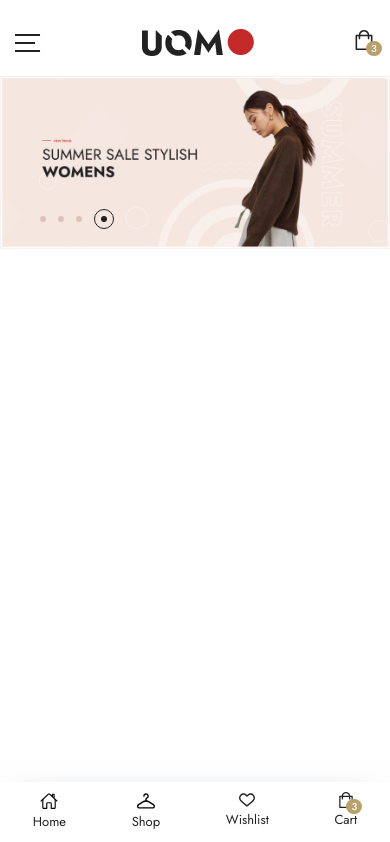
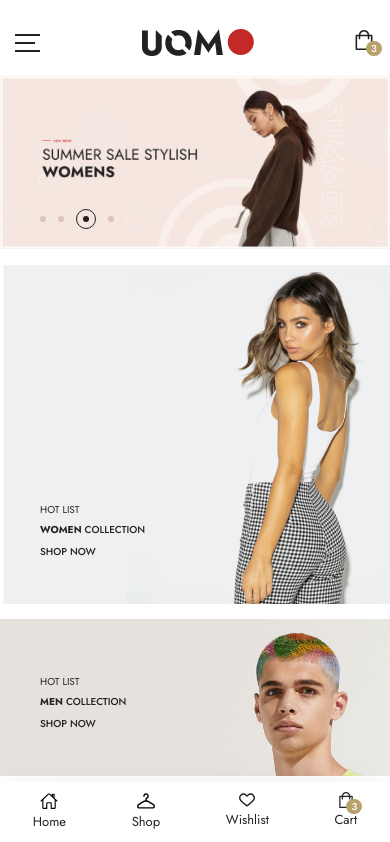
Before and after one commit to mdshihab75/UOMO-Ecommerce-Project, a React (Vite) app: page / in a window 390 px wide. Shown: the top 842 px of the page. Built offline with nearby package versions, Linux system fonts and the light colour scheme.

Commit message:
Category Part Responsive Done

```diff
--- a/src/Components/Home/Category.jsx
+++ b/src/Components/Home/Category.jsx
@@ -6,16 +6,16 @@ import { Link } from 'react-router'
 
 const Category = () => {
   return (
-    <section className='mt-25'>
+    <section className='mt-4 md:mt-25 mb-10 md:mb-0'>
         <Container>
-            <div className='grid grid-cols-4 grid-rows-2 gap-7.5'>
+            <div className='grid md:grid-cols-4 md:grid-rows-2 gap-3.75 md:gap-7.5'>
                 { CategoryData?.map((item) => (
-                <div key={item.id} className={`h-full w-full relative ${item.id == 1 && "col-span-2 row-span-2"} ${item.id == 2 && "col-span-2 row-span-1"}`}>
+                <div key={item.id} className={`h-full w-full relative ${item.id == 1 && "md:col-span-2 md:row-span-2"} ${item.id == 2 && "md:col-span-2 md:row-span-1"}`}>
                     <Image className="w-full h-full" src={item.Image} alt={item.name}/>
                         <div className='absolute bottom-10 left-10'>
-                        <h2 className='font-jost font-normal text-sm leading-6 text-primary-black'>HOT LIST</h2>
-                        <h3 className='font-jost font-medium text-[26px] text-primary-black'><span className='font-bold'>{item.name} </span>COLLECTION</h3>
-                        <Link className="font-jost font-medium text-sm leading-6 text-primary-black relative after:bg-primary-black after:content-[''] after:h-0.5 after:w-0 after:left-0 after:bottom-0 after:absolute hover:after:w-[40%] after:duration-300" to={item.link}>SHOP NOW</Link>
+                        <h2 className='font-jost font-normal text-[10px] md:text-sm leading-6 text-primary-black'>HOT LIST</h2>
+                        <h3 className='font-jost font-medium text-[10px] md:text-[26px] text-primary-black'><span className='font-bold'>{item.name} </span>COLLECTION</h3>
+                        <Link className="font-jost font-medium text-[10px] md:text-sm leading-6 text-primary-black relative after:bg-primary-black after:content-[''] after:h-0.5 after:w-0 after:left-0 after:bottom-0 after:absolute hover:after:w-[40%] after:duration-300" to={item.link}>SHOP NOW</Link>
 
                     </div>
                 </div>
--- a/src/Components/Layout/MobileNav.jsx
+++ b/src/Components/Layout/MobileNav.jsx
@@ -28,7 +28,7 @@ const MobileNav = () => {
             </div>
             {
                 mobileMenu &&
-                <div className='absolute top-0 left-0 w-full h-screen bg-primary-white'>
+                <div className='absolute top-0 left-0 w-full h-screen bg-primary-white z-50'>
                     <button className='absolute right-5 top-5' onClick={() => setmobileMenu(false)}>
                         <IoMdClose size={30} />
                     </button>
--- a/src/Pages/Home.jsx
+++ b/src/Pages/Home.jsx
@@ -11,8 +11,8 @@ const Home = () => {
   return (
     <>
     <Banner/>
-    {/*<Category/>
-    <TrendyProducts/>
+    <Category/>
+    {/*<TrendyProducts/>
     <SpringCollection/>
     <StartingCollection/>
     <LimitedProduct/>
```
